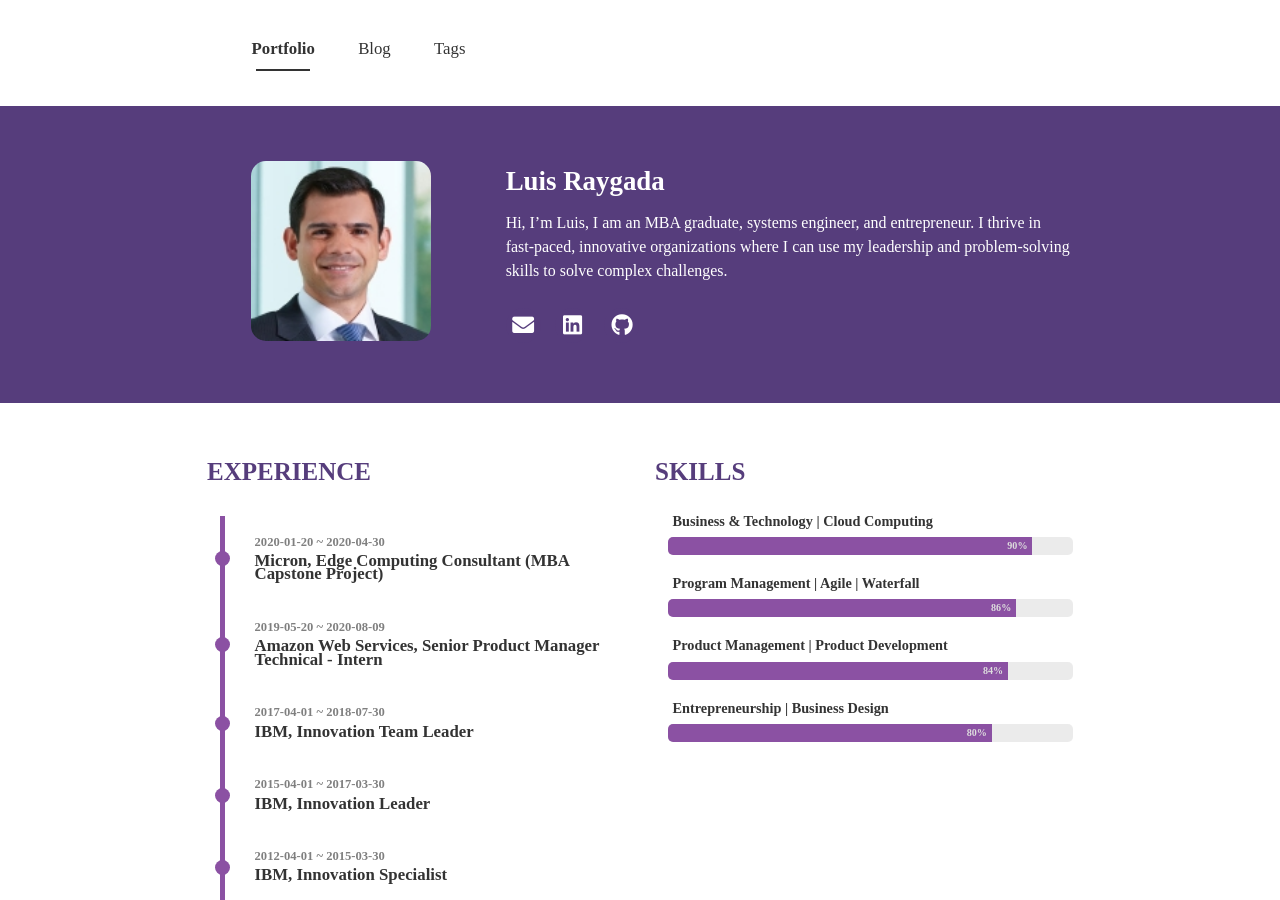
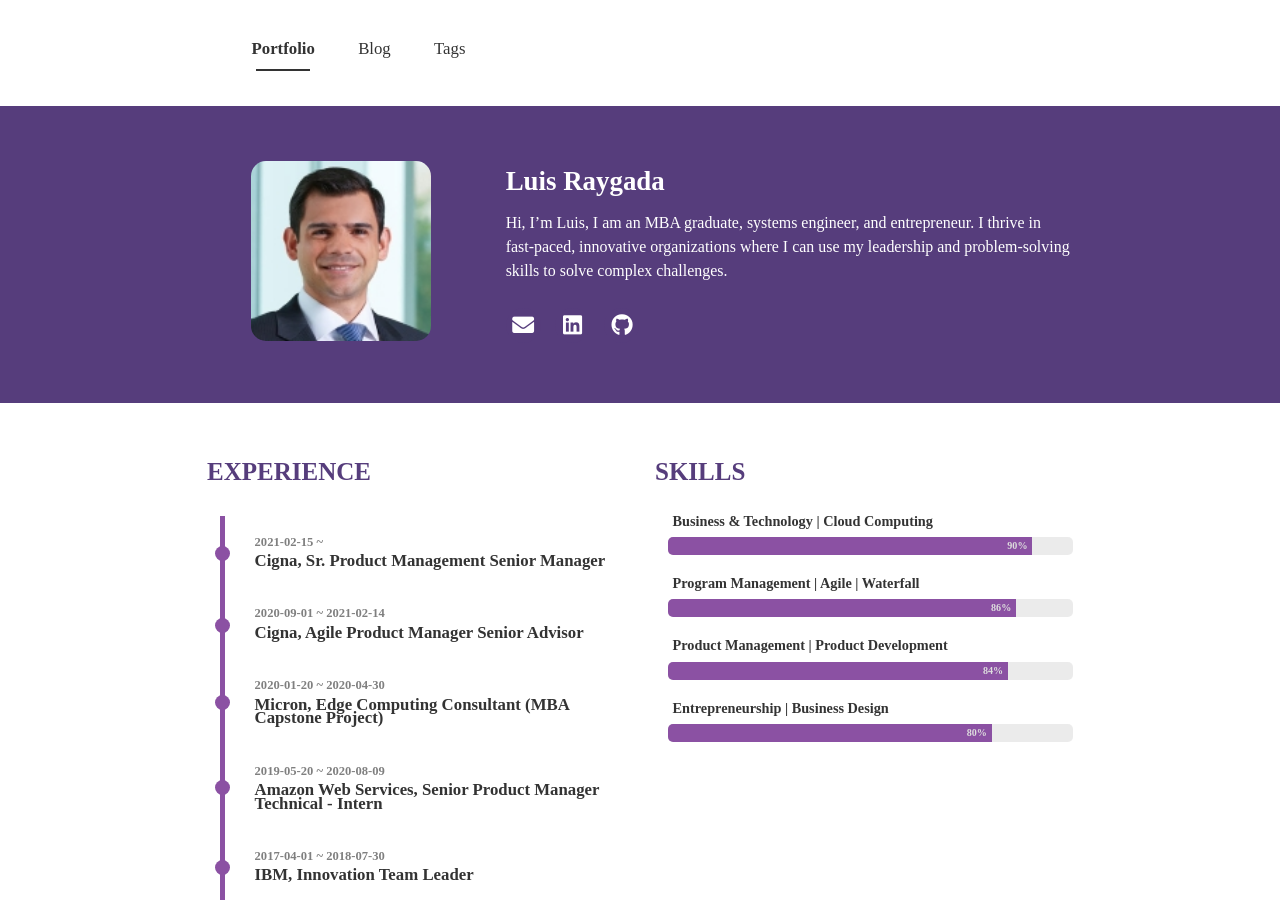
Before and after one commit to luis-raygada/luis-raygada.github.io, a Jekyll site: the page built from index.html, in a window 1280 px wide and 900 px high. Built offline with Jekyll 4.4.1, drawn with Linux system fonts in a browser that asks for light colours; nearby versions of some CDN libraries; some web fonts are replaced; the list of posts is cut into pages by our own code.

Commit message:
Update _config.yml

```diff
--- a/_config.yml
+++ b/_config.yml
@@ -13,6 +13,11 @@ theme_settings :
     username : Luis Raygada
     description : Hi, I’m Luis, I am an MBA graduate, systems engineer, and entrepreneur. I thrive in fast-paced, innovative organizations where I can use my leadership and problem-solving skills to solve complex challenges.
     experience :
+      - start : 2021-02-15
+        experience : Cigna, Sr. Product Management Senior Manager
+      - start : 2020-09-01
+        end : 2021-02-14
+        experience : Cigna, Agile Product Manager Senior Advisor
       - start : 2020-01-20
         end : 2020-04-30
         experience : Micron, Edge Computing Consultant (MBA Capstone Project)
```
